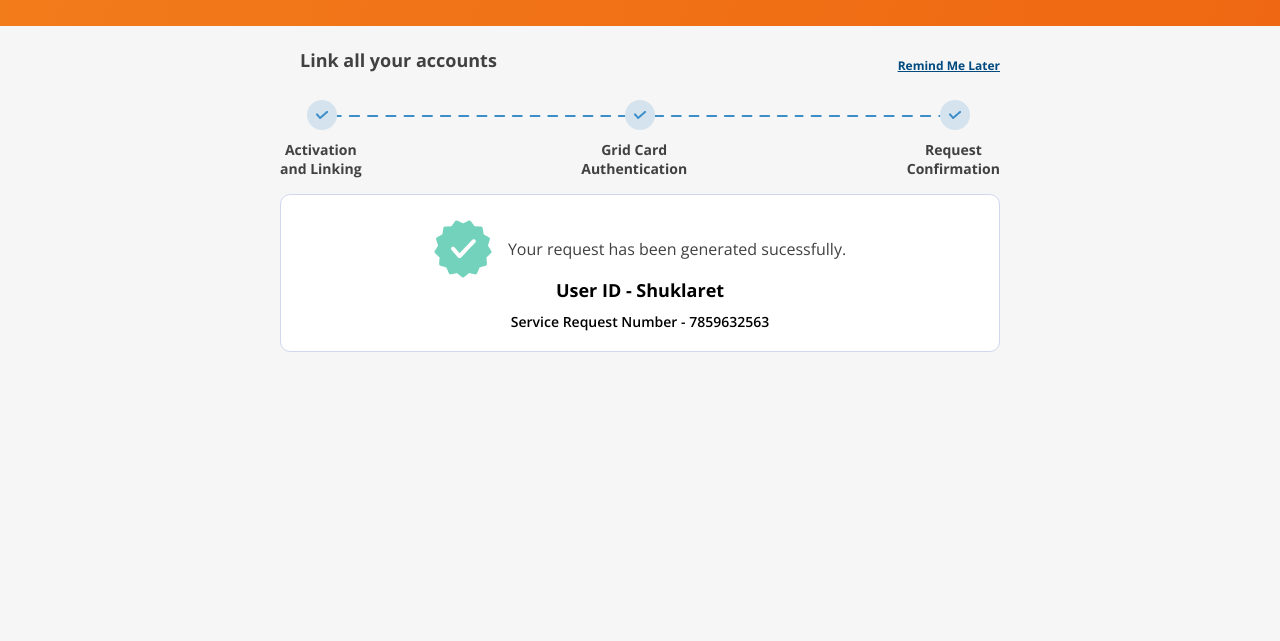
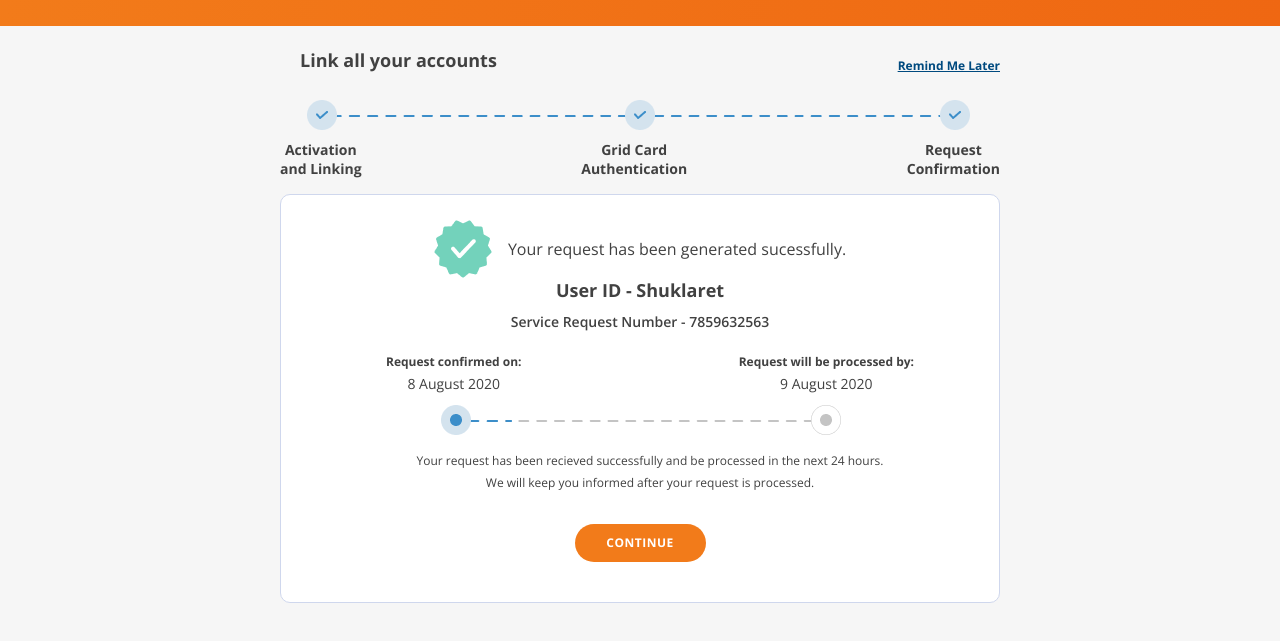
Before and after one commit to KratikSoni1104/All-tasks, a plain HTML site: page task-2/index3.html in a window 1280 px wide. Shown: the part 83-724 px from the top of the page. Drawn offline with nearby package versions, Linux system fonts and the light colour scheme.

Commit message:
linked pages

```diff
--- a/task-2/index3.html
+++ b/task-2/index3.html
@@ -45,7 +45,7 @@
                     <img src="images/verify-icon.png" alt="verify" class="greet__img">
                     <p class="greet__text f-16 l-22 para-col">Your request has been generated sucessfully.</p>
                 </div>
-                <div class="user">
+                <div class="user para-col">
                     <p class="user__id bold f-18 l-24">
                         User ID - Shuklaret
                     </p>
@@ -53,6 +53,38 @@
                         Service Request Number - 7859632563
                     </p>
                 </div>
+                <div class="progress">
+                    <div class="progress__request para-col">
+                        <div class="progress__request-confimed">
+                            <p class="bold f-12 l-22">Request confirmed on:</p>
+                            <pv class="f-14 l-22">8 August 2020</p>
+                        </div>
+                        <div class="progress__request-processed">
+                            <p class="bold f-12 l-22">Request will be processed by:</p>
+                            <p class="f-14 l-22">9 August 2020</p>
+                        </div>
+                    </div>
+
+                    <div class="progress__line">
+                        <img src="images/process-step-icon-1.png" alt="p-icon" class="progress__line-icon--1">
+                        <img src="images/process-step-icon-2.png" alt="p-icon" class="progress__line-icon--2">
+                        <img src="images/request-process-line.png" alt="r-line" class="progress__line-progress">
+                    </div>
+
+                    <div class="progress__para f-12 l-22 para-col">
+                        <p class="progress__para--1">
+                            Your request has been recieved successfully and be processed in the next 24 hours.
+                        </p>
+                        <p class="progress__para--2">
+                            We will keep you informed after your request is processed.
+                        </p>
+                    </div>
+                </div>
+
+                <div class="progress__button">
+                    <a href="#" class="btn cnt-btn bold f-12 l-16">continue</a>
+                </div>
+
             </div>
         </main>
     </body>
--- a/task-2/stylesheet/components/_button.scss
+++ b/task-2/stylesheet/components/_button.scss
@@ -8,7 +8,6 @@
     color: #fff;
     text-align: center;
     letter-spacing: 0.5px;
-    // margin-top: 3rem;
     text-transform: uppercase;
     transition: all .2s;
 }
@@ -21,5 +20,6 @@
 
 .otp-btn {
     cursor: not-allowed;
-
+    z-index: 10;
+    background-color: #F27B1A;
 }
--- a/task-2/stylesheet/pages/_index.scss
+++ b/task-2/stylesheet/pages/_index.scss
@@ -179,11 +179,3 @@ td {
         display: flex;
     }
 }
-
-//---------------------------------------------------------------- BUTTONS ----------------------------------------------------------------//
-.buttons {
-    margin-top: 4rem;
-    display: flex;
-    align-items: center;
-    gap: 3rem;
-}
--- a/task-2/stylesheet/pages/_index2.scss
+++ b/task-2/stylesheet/pages/_index2.scss
@@ -136,3 +136,19 @@
         }
     }
 }
+
+//---------------------------------------------------------------- BUTTONS ----------------------------------------------------------------//
+.buttons {
+    position: relative;
+    margin-top: 4rem;
+    display: flex;
+    align-items: center;
+    gap: 3rem;
+}
+
+.proceed-btn  {
+    position: absolute;
+    top: .2rem;
+    left: 0;
+    background-color: #F27B1A !important;
+}
--- a/task-2/stylesheet/pages/_index3.scss
+++ b/task-2/stylesheet/pages/_index3.scss
@@ -1,7 +1,7 @@
 
 //---------------------------------------------------------------- content ----------------------------------------------------------------//
 .content--3 {
-    padding-top: 2.5rem;
+    padding: 2.5rem 0 4rem;
 }
 
 //---------------------------------------------------------------- content ---------------------------------------------------------------- greet --------------------------------//
@@ -22,3 +22,52 @@
         margin-bottom: 1rem;
     }
 }
+
+//---------------------------------------------------------------- content ---------------------------------------------------------------- PROCESS --------------------------------//
+.progress {
+    margin: 2rem 8.5rem 3rem 10.5rem;
+    position: relative;
+    &__request {
+        display: flex;
+        justify-content: space-between;
+        text-align: center;
+    }
+
+    &__line {
+
+        &-icon {
+            &--1 {
+                position: absolute;
+                top: 5.4rem;
+                left: 5.5rem;
+                z-index: 10;
+            }
+            &--2 {
+                position: absolute;
+                top: 5.4rem;
+                right: 7.3rem;
+                z-index: 10;
+            }
+        }
+
+        &-progress {
+            position: absolute;
+            top: 6.9rem;
+            left: 6.8rem;
+            z-index: 5;
+        }
+    }
+
+    &__button {
+        text-align: center;
+    }
+
+    &__para {
+        margin-top: 5.5rem;
+        text-align: center;
+    }
+}
+
+.cnt-btn.btn {
+    background-color: #F27B1A;
+}
```
Also changed, not shown: task-2/index.html (+2 -2 lines), task-2/index2.html (+4 -2 lines), task-2/images/process-line.png (added), task-2/images/process-line.svg (deleted), task-2/images/request-process-line.png (added), task-2/stylesheet/main.css, 1 other file.
